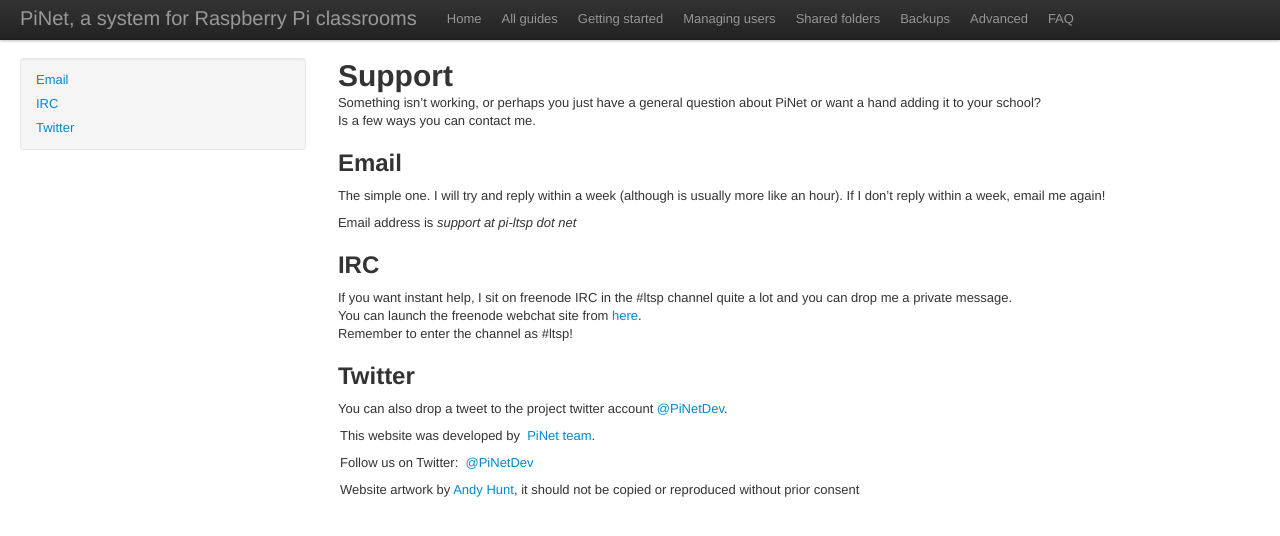
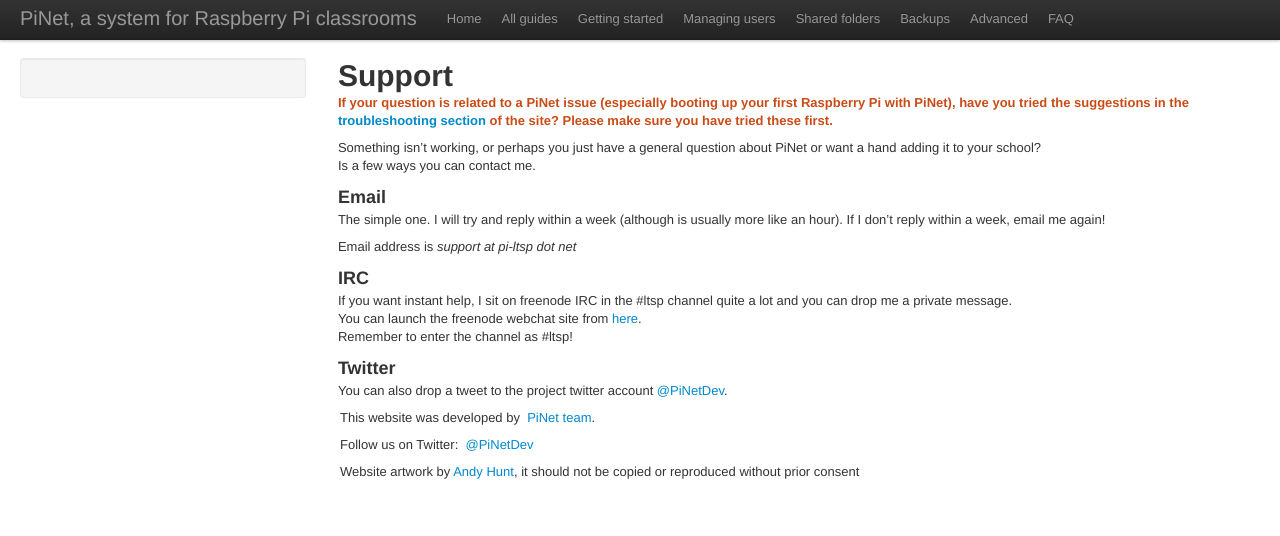
Before and after one commit to PiNet/PiNet.github.io, a Jekyll site: the page built from articles/support.md, in a window 1280 px wide. Shown: the top 536 px of the page. Built offline with Jekyll 4.4.1, drawn with Linux system fonts in a browser that asks for light colours; some web fonts are replaced; Markdown is read by kramdown in place of the engine named in the settings.

Commit message:
Updated troubleshooting documentation and support

```diff
--- a/articles/support.md
+++ b/articles/support.md
@@ -5,18 +5,21 @@
 
 #Support
 
+**If your question is related to a PiNet issue (especially booting up your first Raspberry Pi with PiNet), have you tried the suggestions in the [troubleshooting section](troubleshooting/troubleshooting.html) of the site? Please make sure you have tried these first.**
+
+
 Something isn't working, or perhaps you just have a general question about PiNet or want a hand adding it to your school?
 Is a few ways you can contact me.
 
-##Email
+###Email
 The simple one. I will try and reply within a week (although is usually more like an hour). If I don't reply within a week, email me again!
 
 Email address is  *support at pi-ltsp dot net*
 
-##IRC
+###IRC
 If you want instant help, I sit on freenode IRC in the #ltsp channel quite a lot and you can drop me a private message.
 You can launch the freenode webchat site from [here](https://webchat.freenode.net/).
 Remember to enter the channel as #ltsp!
 
-##Twitter
+###Twitter
 You can also drop a tweet to the project twitter account  [@PiNetDev](https://twitter.com/pinetdev).
```
Also changed, not shown: articles/troubleshooting/boot-issues.md (+5 -0 lines).
